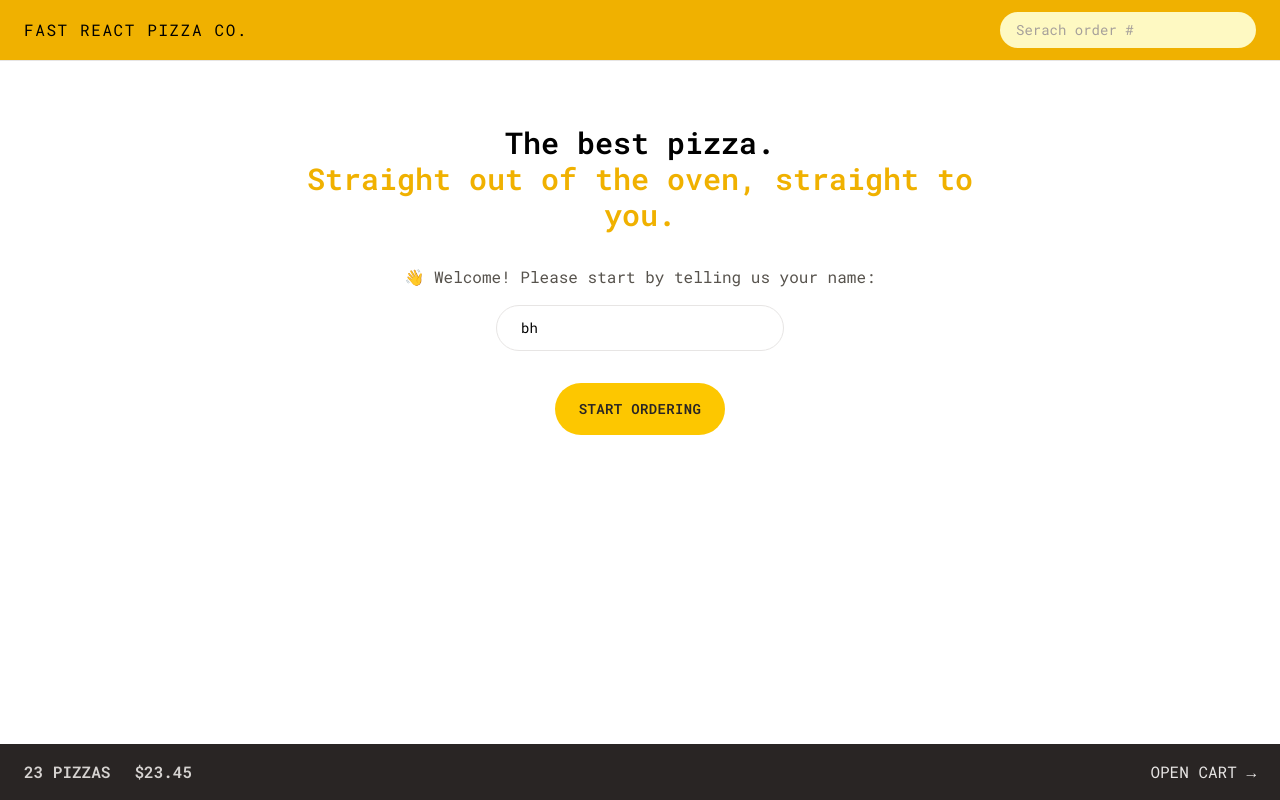
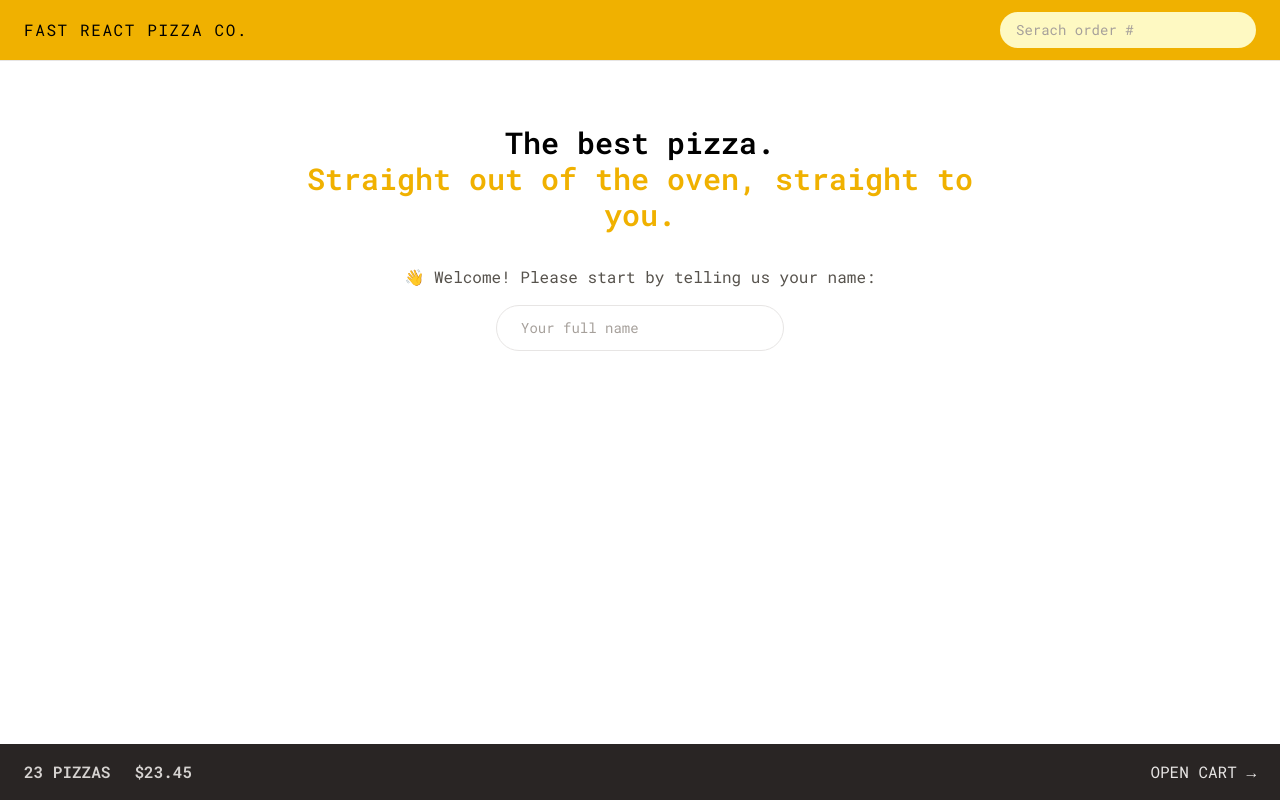
Before and after one commit to Abanou6Nassif/fast-react-pizza, a React app: page / in a window 1280 px wide. Built offline with nearby package versions, Linux system fonts and the light colour scheme; the HTML template or start-up script is replaced by a standard one.

Commit message:
Reading and Updating the User State

```diff
--- a/src/features/cart/Cart.jsx
+++ b/src/features/cart/Cart.jsx
@@ -1,6 +1,7 @@
 import LinkButton from "../../ui/LinkButton";
 import Button from "../../ui/Button";
 import CartItem from "./CartItem";
+import { useSelector } from "react-redux";
 
 const fakeCart = [
   {
@@ -28,6 +29,7 @@
 
 function Cart() {
   const cart = fakeCart;
+  const username = useSelector((state) => state.user.username);
 
   return (
     <div className="px-4 py-3">
@@ -38,7 +40,7 @@
         &larr; Back to menu
       </LinkButton>
 
-      <h2 className="mt-7 text-xl font-semibold">Your cart, %NAME%</h2>
+      <h2 className="mt-7 text-xl font-semibold">Your cart, {username}</h2>
       <ul className="divide-y divide-stone-200 border-b">
         {cart.map((item) => (
           <CartItem item={item} key={item.pizzaId} />
--- a/src/features/order/CreateOrder.jsx
+++ b/src/features/order/CreateOrder.jsx
@@ -1,6 +1,7 @@
 import { Form, redirect, useActionData, useNavigation } from "react-router";
 import { createOrder } from "../../services/apiRestaurant";
 import Button from "../../ui/Button";
+import { useSelector } from "react-redux";
 
 // https://uibakery.io/regex-library/phone-number
 const isValidPhone = (str) =>
@@ -36,6 +37,8 @@
   const navigation = useNavigation();
   const isSubmitting = navigation.state === "submitting";
   const formErrors = useActionData();
+  const username = useSelector((state) => state.user.username);
+
   // const [withPriority, setWithPriority] = useState(false);
   const cart = fakeCart;
 
@@ -46,7 +49,13 @@
       <Form method="POST">
         <div className="mb-5 flex flex-col gap-2 sm:flex-row sm:items-center">
           <label className="sm:basis-40">First Name</label>
-          <input type="text" name="customer" required className="input grow" />
+          <input
+            type="text"
+            defaultValue={username}
+            name="customer"
+            required
+            className="input grow"
+          />
         </div>
 
         <div className="mb-5 flex flex-col gap-2 sm:flex-row sm:items-center">
--- a/src/features/user/CreateUser.jsx
+++ b/src/features/user/CreateUser.jsx
@@ -1,11 +1,19 @@
 import { useState } from "react";
 import Button from "../../ui/Button";
+import { useDispatch } from "react-redux";
+import { updateName } from "./userSlice";
+import { useNavigate } from "react-router";
 
 function CreateUser() {
-  const [username, setUsername] = useState("bh");
+  const [username, setUsername] = useState("");
+  const navigate = useNavigate();
+  const dispatch = useDispatch();
 
   function handleSubmit(e) {
     e.preventDefault();
+    if (!username) return;
+    dispatch(updateName(username));
+    navigate("/menu");
   }
 
   return (
@@ -24,9 +32,7 @@
 
       {username !== "" && (
         <div>
-          <Button type="primary" to="/order/new">
-            Start ordering
-          </Button>
+          <Button type="primary">Start ordering</Button>
         </div>
       )}
     </form>
--- a/src/ui/Home.jsx
+++ b/src/ui/Home.jsx
@@ -1,6 +1,9 @@
+import { useSelector } from "react-redux";
 import CreateUser from "../features/user/CreateUser";
+import Button from "./Button";
 
 function Home() {
+  const username = useSelector((state) => state.user.username);
   return (
     <div className="my-10 px-4 text-center sm:my-16">
       <h1 className="mb-8 text-xl font-semibold md:text-3xl">
@@ -10,7 +13,13 @@
           Straight out of the oven, straight to you.
         </span>
       </h1>
-      <CreateUser />
+      {username === "" ? (
+        <CreateUser />
+      ) : (
+        <Button to="/menu" type="primary">
+          Continue ordering, {username}
+        </Button>
+      )}
     </div>
   );
 }
```
